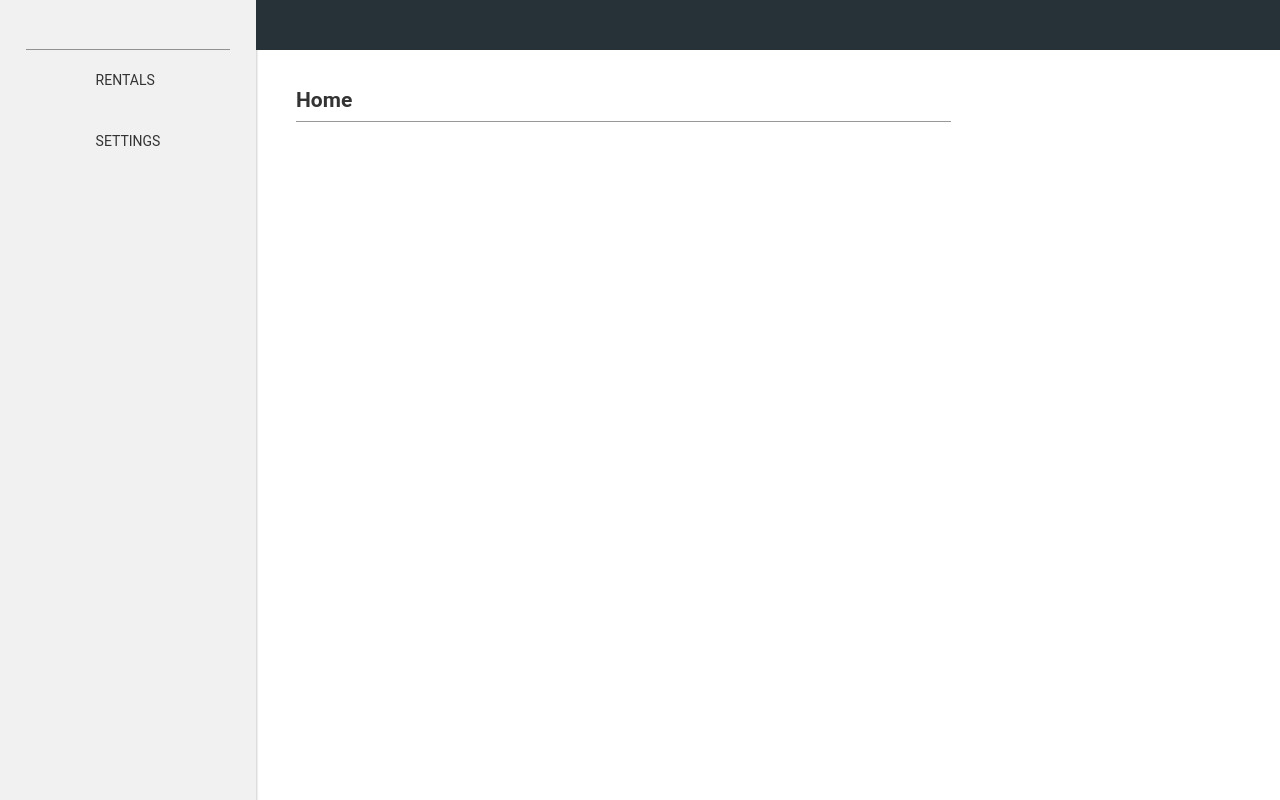
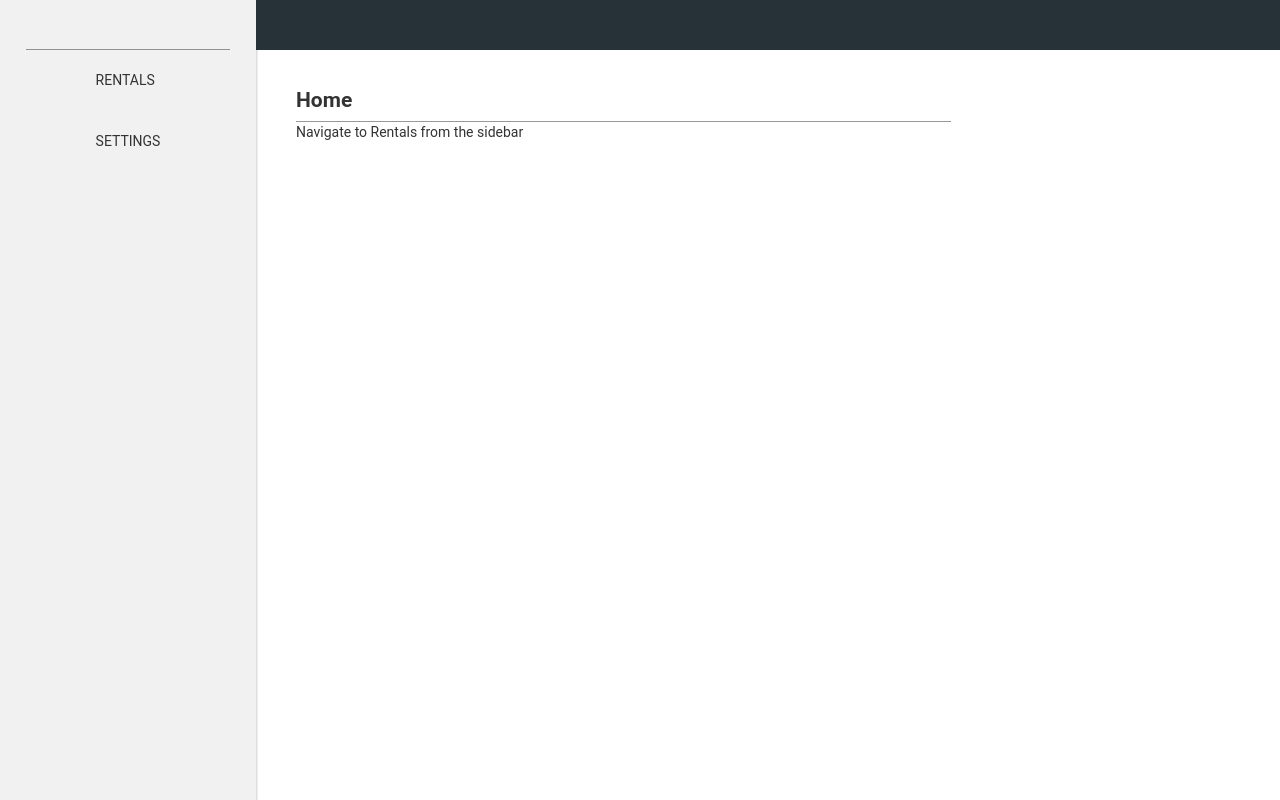
Before and after one commit to TheodosiouEleanna/interview-assignment, a React (Create React App) app: page / in a window 1280 px wide. Built offline with nearby package versions, Linux system fonts and the light colour scheme.

Commit message:
added no content found component

```diff
--- a/src/components/Home/Home.tsx
+++ b/src/components/Home/Home.tsx
@@ -17,6 +17,7 @@ const Home = () => {
           marginTop: "40px",
         }}
       />
+      Navigate to Rentals from the sidebar
     </div>
   );
 };
--- a/src/components/RentalDetails/CalendarEvents/CalendarEvents.tsx
+++ b/src/components/RentalDetails/CalendarEvents/CalendarEvents.tsx
@@ -5,7 +5,7 @@ import Card from "../../RentalList/Card/Card";
 import { getData } from "../../../utils/functions/functions";
 import Loader from "../../Loader/Loader";
 import Divider from "src/components/Divider/Divider";
-import NoContent from "src/components/NoConent/NoContent";
+import NoContent from "src/components/NoContent/NoContent";
 
 interface ICalendarStateProps {
   object: string;
@@ -51,7 +51,7 @@ const CalendarEvents = ({ id }: { id: string }) => {
               title={event.title}
               item={event}
               hideButton
-              style={{ width: "90%", height: "90%" }}
+              style={{ width: "90%", minHeight: "450px" }}
             />
           ))}
         </div>
--- a/src/components/RentalList/RentalList.tsx
+++ b/src/components/RentalList/RentalList.tsx
@@ -6,7 +6,7 @@ import Loader from "../Loader/Loader";
 import Card from "./Card/Card";
 import Divider from "../Divider/Divider";
 import PageWrapper from "../PageWrapper/PageWrapper";
-import NoContent from "../NoConent/NoContent";
+import NoContent from "../NoContent/NoContent";
 
 interface IRentalsStateProps {
   object: string;
```
Also changed, not shown: src/components/NoContent/NoContent.tsx (renamed from src/components/NoConent/NoContent.tsx).
